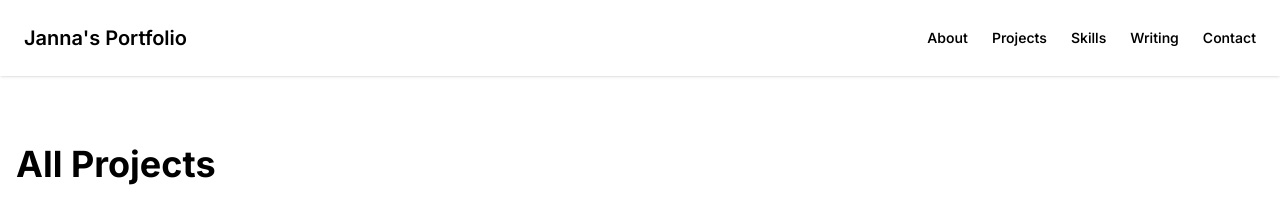
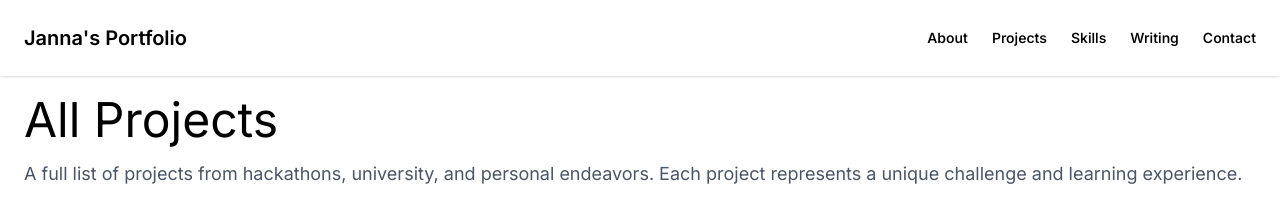
Before and after one commit to quanzee/portfolio-website, a React (Vite) app in the folder my-portfolio/: page /projects in a window 1280 px wide. Shown: the top 214 px of the page. Built offline with nearby package versions, Linux system fonts and the light colour scheme.

Commit message:
Updated copy

```diff
--- a/my-portfolio/src/pages/ProjectsPage.tsx
+++ b/my-portfolio/src/pages/ProjectsPage.tsx
@@ -4,9 +4,10 @@ import { projects } from '../data/projects';
 
 const ProjectsPage = () => {
     return (
-      <section className="container mx-auto px-4 py-16 mt-20">
+      <section className="container mx-auto px-6 py-24">
         <Navbar />
-        <h1 className="text-4xl font-bold mb-8">All Projects</h1>
+      <h2 className="text-4xl md:text-5xl mb-4">All Projects</h2>
+        <p className="text-lg text-gray-600 mb-12">A full list of projects from hackathons, university, and personal endeavors. Each project represents a unique challenge and learning experience.</p>
         {/* The Grid Container */}
        <div className="grid md:grid-cols-2 lg:grid-cols-3 gap-8">
           {projects.map((project, index) => (
```
